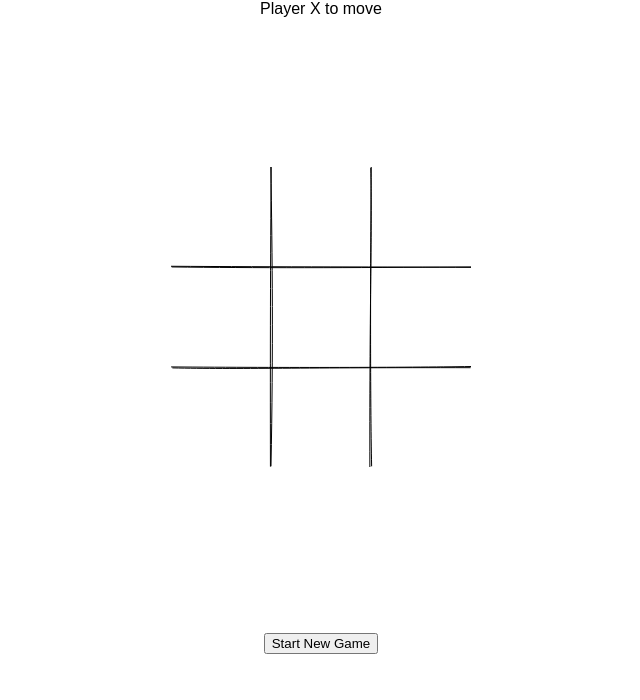
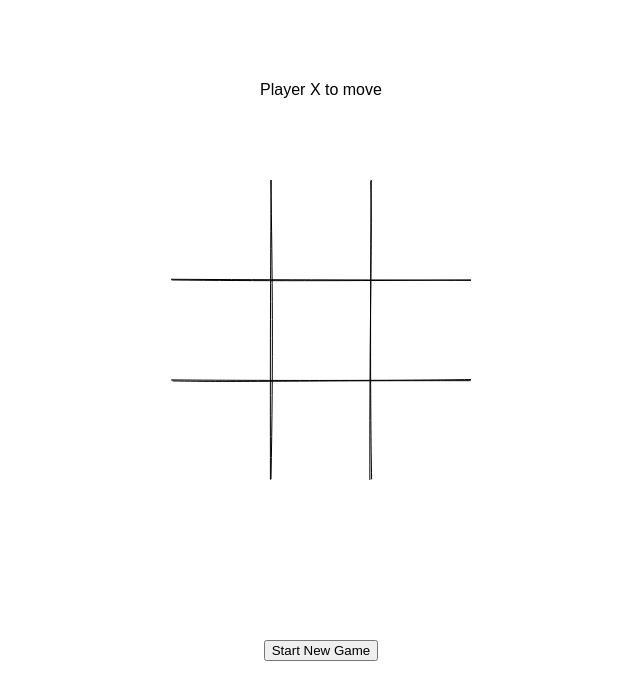
Before and after one commit to DylanSp/tic-tac-toe-react, a React (Create React App) app: page / in a window 1280 px wide. Shown: the top 700 px of the page, without its empty margins (319-959 px from the left). Built offline with nearby package versions, Linux system fonts and the light colour scheme; the HTML template or start-up script is replaced by a standard one.

Commit message:
Center status bar text, add margins to status bar and new game button

```diff
--- a/src/NewGameButton.css
+++ b/src/NewGameButton.css
@@ -1,3 +1,4 @@
 .newGameButtonContainer {
     flex: 1;
+    margin: 20px;
 }
--- a/src/StatusBar.css
+++ b/src/StatusBar.css
@@ -1,3 +1,11 @@
 .statusBarContainer {
     flex: 1;
+
+    /* Center text vertically */
+    display: flex;
+    flex-flow: column;
+    justify-content: center;
+
+    min-height: fit-content;
+    margin: 20px;
 }
```
